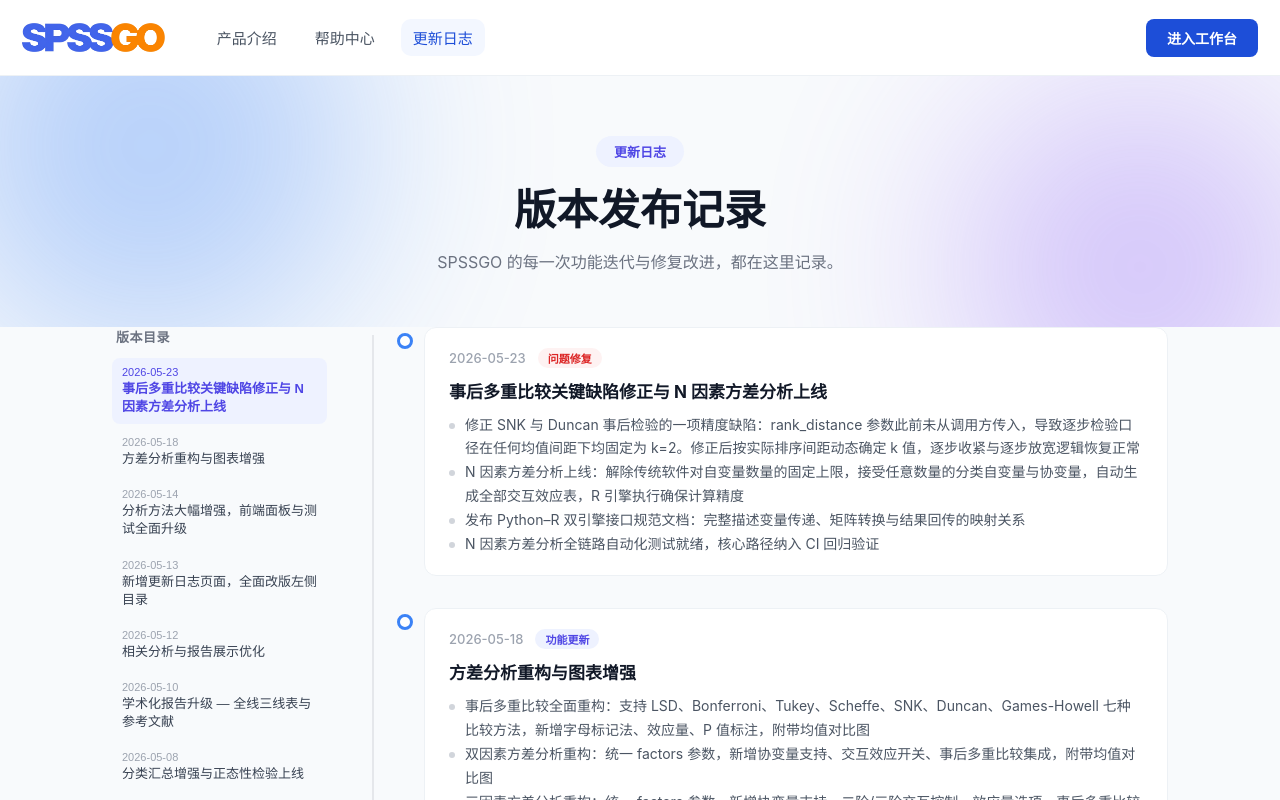
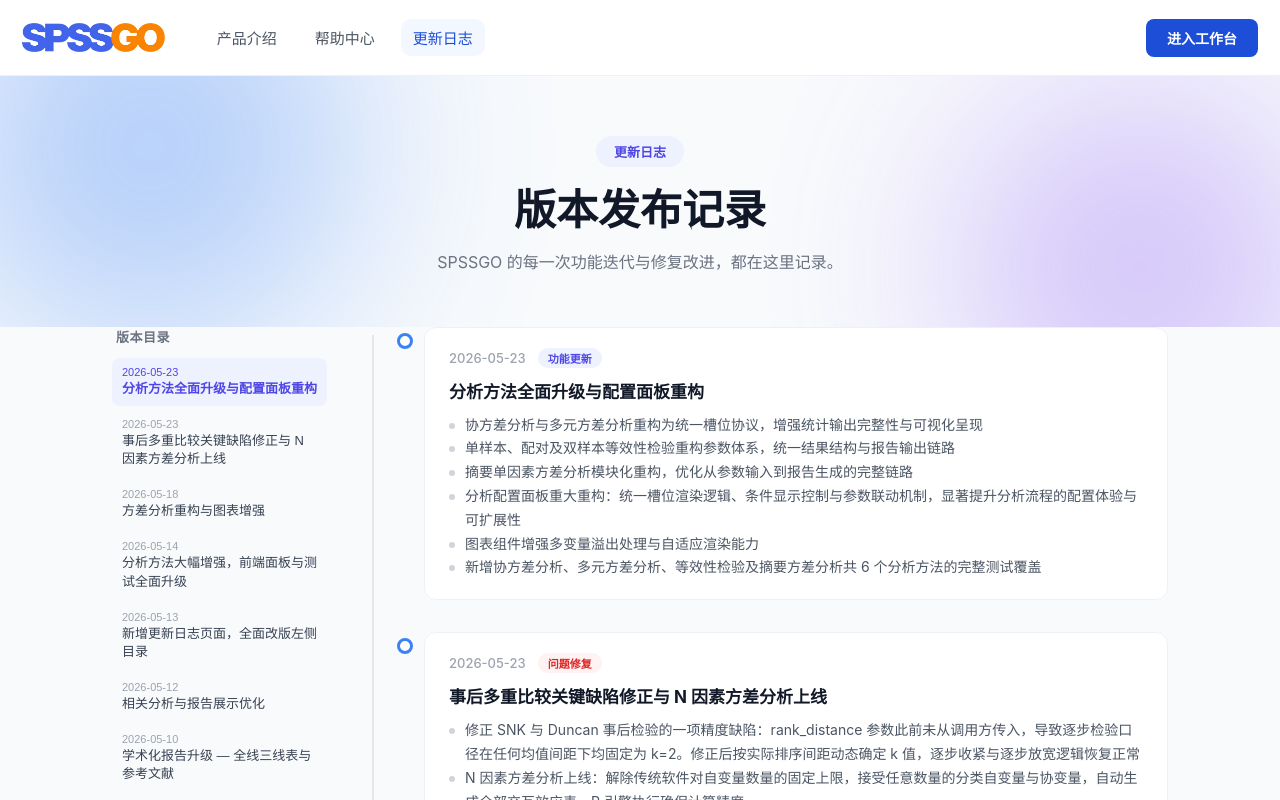
Before and after one commit to lauiiiiii/SPSSGO, a Vue app in the folder frontend/: page /changelog in a window 1280 px wide. Shown: the top 800 px of the page. Built offline with nearby package versions, Linux system fonts and the light colour scheme.

Commit message:
docs: 更新日志新增分析方法全面升级条目

```diff
--- a/frontend/src/views/ChangelogApp.vue
+++ b/frontend/src/views/ChangelogApp.vue
@@ -75,6 +75,19 @@
 import { ref, onMounted, onUnmounted } from 'vue'
 
 const changelogEntries = [
+  {
+    date: '2026-05-23',
+    type: 'feat',
+    title: '分析方法全面升级与配置面板重构',
+    items: [
+      '协方差分析与多元方差分析重构为统一槽位协议，增强统计输出完整性与可视化呈现',
+      '单样本、配对及双样本等效性检验重构参数体系，统一结果结构与报告输出链路',
+      '摘要单因素方差分析模块化重构，优化从参数输入到报告生成的完整链路',
+      '分析配置面板重大重构：统一槽位渲染逻辑、条件显示控制与参数联动机制，显著提升分析流程的配置体验与可扩展性',
+      '图表组件增强多变量溢出处理与自适应渲染能力',
+      '新增协方差分析、多元方差分析、等效性检验及摘要方差分析共 6 个分析方法的完整测试覆盖',
+    ],
+  },
   {
     date: '2026-05-23',
     type: 'fix',
```
